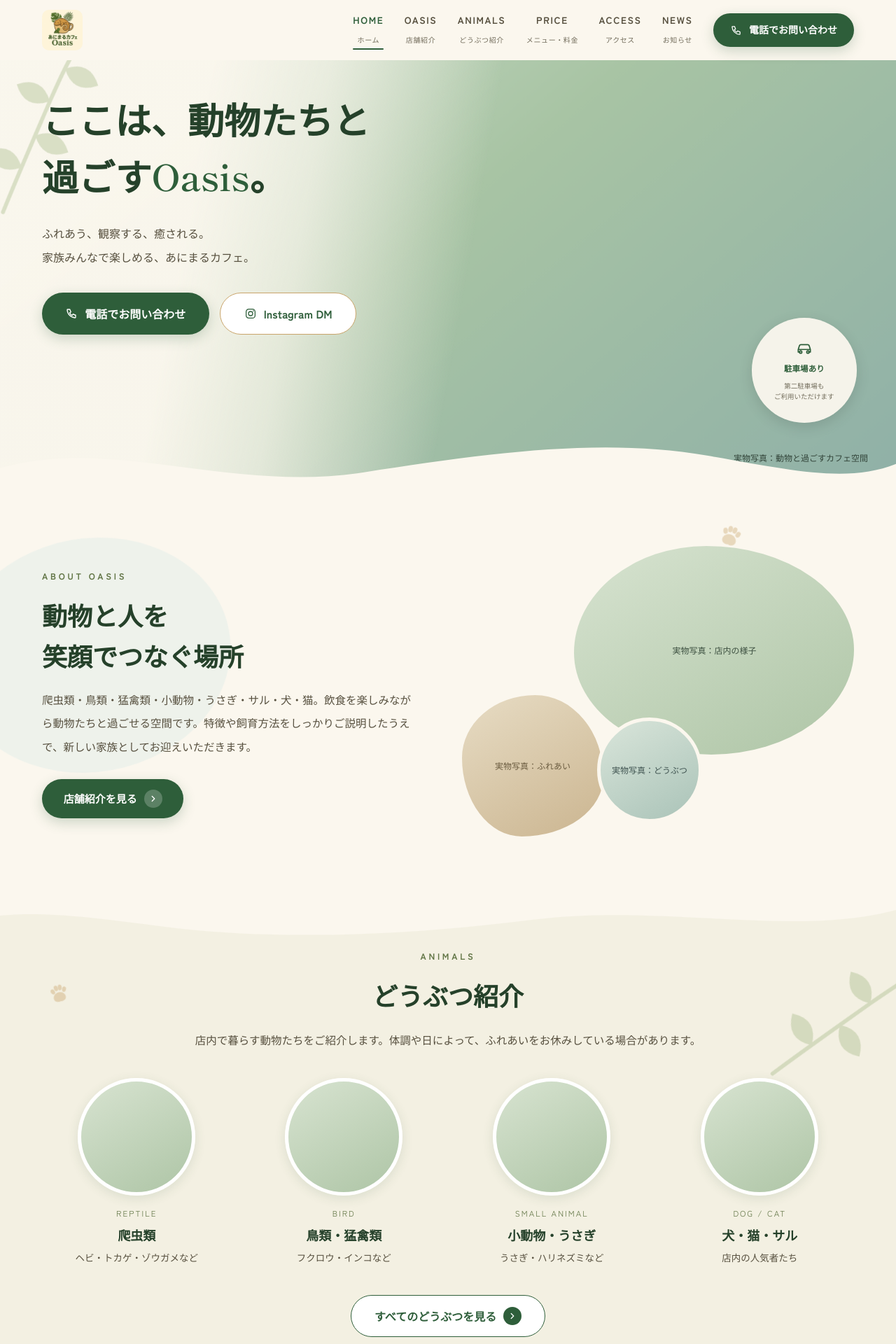
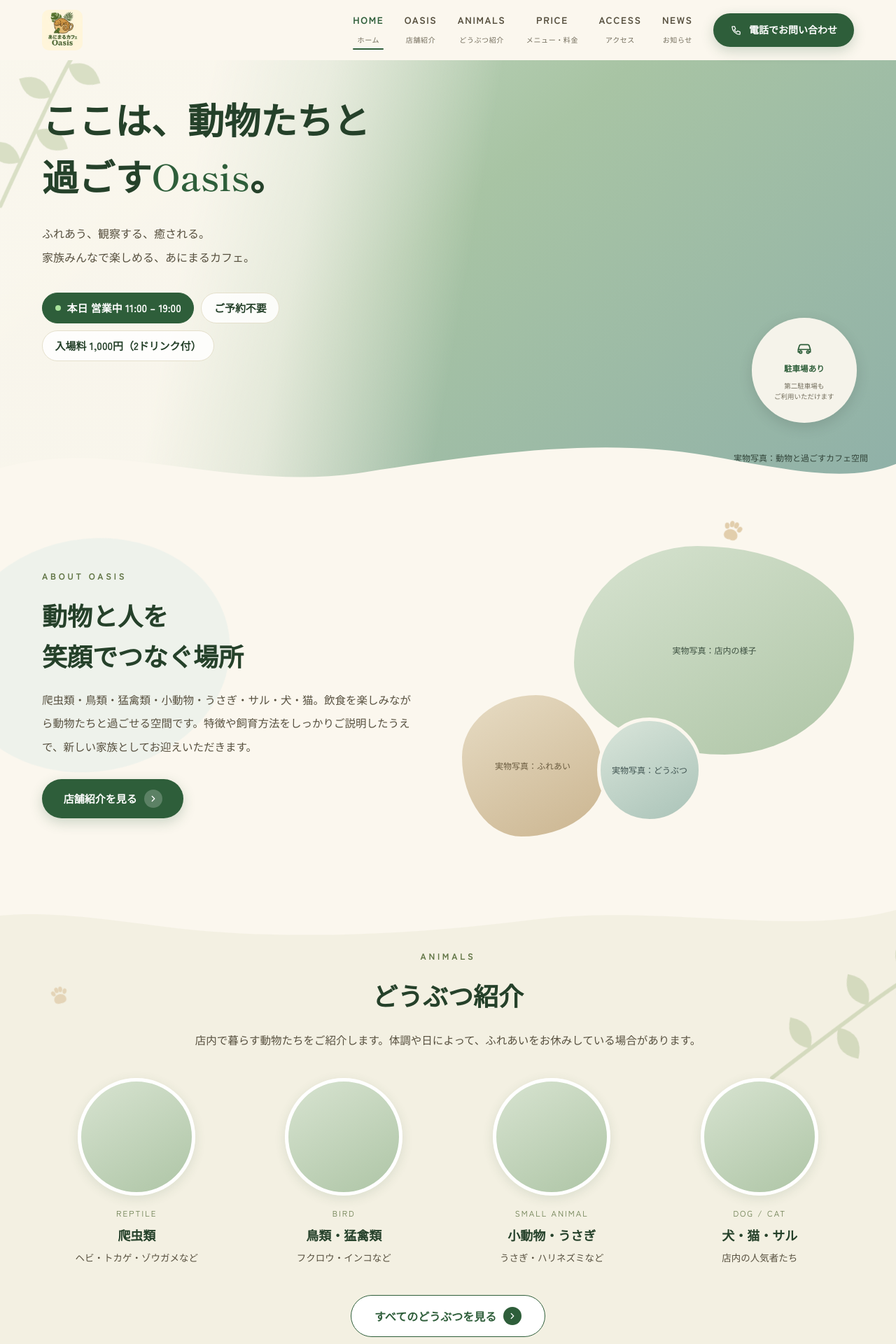
Before and after one commit to Riririsu/animal, a PHP site: page / in a window 1280 px wide. Shown: the top 1920 px of the page at 70% size. Run offline with PHP 8.4, Linux system fonts and the light colour scheme.

Commit message:
FVを営業情報に変更し、Lighthouse を全項目100にした
■ ファーストビューの変更（案B）
電話・Instagram ボタンを、来店前に知りたい情報に置き換えた。
実測すると、初期表示の時点で同じ導線が重複していたため。
  PC   : 電話 2個（ヘッダー ＋ FV）
  スマホ: 電話 2個・Instagram 2個（FV ＋ 画面下の固定バー）
ヘッダーと画面下バーは常に追従するので、FV のボタンは常に代替できていた。
また当店は予約を受け付けていないため、FV で電話を促す必然性が薄い。

置き換えた内容: 営業状況 / ご予約不要 / 入場料 1,000円（2ドリンク付）
既存の「駐車場あり」バッジと情報の性格が揃い、FV だけで来店判断ができる。

■ 営業状況の自動切り替え
曜日と時刻から 営業中／開店前／閉店後／定休日／臨時休業 を判定して表示。
固定文言のままだと火曜や夜間でも「営業中」と出てしまうため。
設定は js/main.js の HOURS 一箇所。臨時休業日も追加できる。
6パターン（開店前・営業中・閉店後・深夜・定休日・日曜）で検証済み。

■ Lighthouse 対応（性能 84 → 100）
- ロゴ 177KB → 7KB。1024px の画像を 58px で表示していた。
  ヘッダー/フッター用 160px、og:image 用 640px、Apple 用 180px を用意
- Webフォントを非同期読み込みに変更。従来は render-blocking で、
  Google 側が遅いとページ全体が待たされていた
- 常時アニメーションを表示が落ち着いてから開始（.is-settled）。
  描画が終わらないと判定され Speed Index が悪化していた
- ヒーロー背景のズームを 14s → 2.4s

結果（全9ページ・モバイル／PC とも）: 性能100 / ユーザー補助100 /
推奨事項100 / SEO100。
※ 計測環境では Google Fonts への接続がプロキシに遮断されるため
   推奨事項が 96 と出るが、フォント読み込みを外すと 100 になることを
   確認済み。公開環境では発生しない。

回帰確認: 9ページ × 9つの画面幅 = 81通り、動作13項目ともに問題なし。

Co-Authored-By: Claude Opus 5 <noreply@anthropic.com>
Claude-Session: https://claude.ai/code/session_01WHyNF8tKZuqbepMvufcazK

```diff
--- a/css/animations.css
+++ b/css/animations.css
@@ -107,14 +107,14 @@
    -------------------------------------------------------------------------- */
 .hero__title,
 .hero__lead,
-.hero__actions,
+.hero__facts,
 .hero__badge {
   opacity: 0;
   animation: riseIn .95s cubic-bezier(.22, .68, .3, 1) forwards;
 }
 .hero__title   { animation-delay: .15s; }
 .hero__lead    { animation-delay: .32s; }
-.hero__actions { animation-delay: .48s; }
+.hero__facts  { animation-delay: .48s; }
 .hero__badge   { animation: popIn .8s cubic-bezier(.22, .68, .3, 1) .68s forwards; }
 
 /* ヒーロー背景がゆっくり寄っていく（奥行きを出す） */
@@ -124,7 +124,7 @@
   inset: 0;
   background: inherit;
   transform: scale(1.06);
-  animation: heroZoom 14s ease-out forwards;
+  animation: heroZoom 2.4s ease-out forwards;
 }
 @keyframes heroZoom {
   from { transform: scale(1.1); }
@@ -312,12 +312,13 @@
 /* --------------------------------------------------------------------------
    8. 装飾モチーフの常時アニメーション
    -------------------------------------------------------------------------- */
-.deco--sprig {
-  animation: sway 9s ease-in-out infinite;
-  transform-origin: 60% 80%;
-}
-.deco--paw   { animation: pawFloat 6s ease-in-out infinite; }
-.deco--blob  { animation: blobDrift 16s ease-in-out infinite; }
+.deco--sprig { transform-origin: 60% 80%; }
+
+/* 常時動くものは、表示が落ち着いてから動かし始める（js/main.js が .is-settled を付与）。
+   最初から動かすと「描画が終わらない」と判定され、表示速度の評価が下がるため。 */
+.is-settled .deco--sprig { animation: sway 9s ease-in-out infinite; }
+.is-settled .deco--paw   { animation: pawFloat 6s ease-in-out infinite; }
+.is-settled .deco--blob  { animation: blobDrift 16s ease-in-out infinite; }
 
 /* 同じ動きが揃わないよう、ずらす */
 .deco:nth-of-type(2) { animation-delay: -2.4s; }
@@ -325,11 +326,11 @@
 .deco:nth-of-type(4) { animation-delay: -7.2s; }
 
 /* 有機的なかたちの写真はゆっくり形が変わる */
-.photo--organic   { animation: organicMorph 18s ease-in-out infinite; }
-.photo--organic-2 { animation: organicMorph 22s ease-in-out infinite reverse; }
-.photo--organic-3 { animation: organicMorph 20s ease-in-out infinite -6s; }
+.is-settled .photo--organic   { animation: organicMorph 18s ease-in-out infinite; }
+.is-settled .photo--organic-2 { animation: organicMorph 22s ease-in-out infinite reverse; }
+.is-settled .photo--organic-3 { animation: organicMorph 20s ease-in-out infinite -6s; }
 
-/* 営業中の表示に小さなランプ */
+/* 営業中の表示に小さなランプ。営業時間外（--closed）では消す */
 .hours-box__now::before {
   content: "";
   display: inline-block;
@@ -338,8 +339,10 @@
   border-radius: 50%;
   background: var(--c-green);
   vertical-align: middle;
-  animation: pulseDot 2.4s ease-out infinite;
 }
+.is-settled .hours-box__now::before { animation: pulseDot 2.4s ease-out infinite; }
+.hours-box__now.is-closed::before { display: none; }
+.is-settled .hero__fact--now::before { animation: pulseDot 2.4s ease-out infinite; }
 
 /* --------------------------------------------------------------------------
    9. ドロワー（スマホメニュー）
@@ -402,7 +405,7 @@ body.is-locked { overflow: hidden; }
   [data-reveal],
   .hero__title,
   .hero__lead,
-  .hero__actions,
+  .hero__facts,
   .hero__badge,
   .page-hero .breadcrumb,
   .page-hero .eyebrow,
--- a/css/style.css
+++ b/css/style.css
@@ -477,12 +477,48 @@ button {
   font-size: clamp(13.5px, 12.46px + 0.28vw, 16px);
   line-height: 2.1;
 }
-.hero__actions {
+/* 来店前に知りたい情報（営業状況・予約要否・入場料） */
+.hero__facts {
   display: flex;
   flex-wrap: wrap;
-  gap: clamp(10px, 0.66vw + 7.5px, 16px);
+  gap: clamp(8px, 0.66vw + 5.5px, 10px);
   margin-top: clamp(22px, 1.3vw + 17px, 34px);
+  list-style: none;
+  padding: 0;
 }
+.hero__fact {
+  display: flex;
+  align-items: center;
+  padding: clamp(8px, 0.22vw + 7px, 10px) clamp(14px, 0.44vw + 12px, 18px);
+  border-radius: var(--r-pill);
+  background: rgba(255, 255, 255, .82);
+  border: 1px solid var(--c-line);
+  font-size: var(--fs-btn);
+  font-weight: 700;
+  line-height: 1.5;
+  color: var(--c-green-deep);
+  white-space: nowrap;
+}
+/* 営業中 */
+.hero__fact--now {
+  background: var(--c-green);
+  border-color: var(--c-green);
+  color: #fff;
+}
+.hero__fact--now::before {
+  content: "";
+  width: 8px; height: 8px;
+  margin-right: 9px;
+  border-radius: 50%;
+  background: #A9E39B;
+}
+/* 定休日・営業時間外。落ち着いた見た目にして、ランプも消す */
+.hero__fact--closed {
+  background: rgba(255, 255, 255, .82);
+  border-color: var(--c-line);
+  color: var(--c-text);
+}
+.hero__fact--closed::before { display: none; }
 
 .hero__badge {
   position: absolute;
--- a/index.html
+++ b/index.html
@@ -6,7 +6,8 @@
 <title>あにまるカフェ Oasis｜鹿児島県霧島市国分のふれあい動物カフェ</title>
 <meta name="description" content="爬虫類・鳥類・猛禽類・小動物・うさぎ・サル・犬・猫。飲食を楽しみながら動物たちと過ごせる、鹿児島県霧島市国分のあにまるカフェ Oasis。11:00–19:00／火曜定休／駐車場あり。">
 <meta name="theme-color" content="#2E5E3A">
-<link rel="icon" href="images/logo.jpg">
+<link rel="icon" href="images/logo-160.jpg">
+<link rel="apple-touch-icon" href="images/apple-touch-icon.png">
 
 <link rel="canonical" href="https://riririsu.github.io/animal/">
 
@@ -18,15 +19,21 @@
 <meta property="og:title" content="あにまるカフェ Oasis｜鹿児島県霧島市国分のふれあい動物カフェ">
 <meta property="og:description" content="爬虫類・鳥類・猛禽類・小動物・うさぎ・サル・犬・猫。飲食を楽しみながら動物たちと過ごせる、鹿児島県霧島市国分のあにまるカフェ Oasis。11:00–19:00／火曜定休／駐車場あり。">
 <meta property="og:url" content="https://riririsu.github.io/animal/">
-<meta property="og:image" content="https://riririsu.github.io/animal/images/logo.jpg">
+<meta property="og:image" content="https://riririsu.github.io/animal/images/logo-og.jpg">
 <meta property="og:locale" content="ja_JP">
 <meta name="twitter:card" content="summary_large_image">
 
+<link rel="stylesheet" href="css/style.css">
+<link rel="stylesheet" href="css/animations.css">
+
+<!-- Webフォントは表示をブロックしないように読み込む。
+     先に端末のフォントで表示し、読み込めた時点で差し替わります。
+     こうしないと、Google のサーバーが遅いときにページ全体が真っ白のまま待たされます。 -->
 <link rel="preconnect" href="https://fonts.googleapis.com">
 <link rel="preconnect" href="https://fonts.gstatic.com" crossorigin>
-<link href="https://fonts.googleapis.com/css2?family=Shippori+Mincho:wght@600;700&family=Zen+Kaku+Gothic+New:wght@400;700&display=swap" rel="stylesheet">
-<link rel="stylesheet" href="css/style.css">
-<link rel="stylesheet" href="css/animations.css">
+<link rel="preload" as="style" href="https://fonts.googleapis.com/css2?family=Shippori+Mincho:wght@600;700&family=Zen+Kaku+Gothic+New:wght@400;700&display=swap">
+<link rel="stylesheet" href="https://fonts.googleapis.com/css2?family=Shippori+Mincho:wght@600;700&family=Zen+Kaku+Gothic+New:wght@400;700&display=swap" media="print" onload="this.media='all'">
+<noscript><link rel="stylesheet" href="https://fonts.googleapis.com/css2?family=Shippori+Mincho:wght@600;700&family=Zen+Kaku+Gothic+New:wght@400;700&display=swap"></noscript>
 <!-- 検索結果に店舗情報（営業時間・地図・電話）を出すための構造化データ。
      ※ 電話番号・住所・緯度経度・Instagram の URL を実際の値に書き換えてください。
         値が仮のままだと、検索エンジンに誤った情報が伝わります。 -->
@@ -36,7 +43,7 @@
   "@type": "CafeOrPetStore",
   "name": "あにまるカフェ Oasis",
   "description": "爬虫類・鳥類・猛禽類・小動物・うさぎ・サル・犬・猫。飲食を楽しみながら動物たちと過ごせるふれあい動物カフェ。",
-  "image": "https://riririsu.github.io/animal/images/logo.jpg",
+  "image": "https://riririsu.github.io/animal/images/logo-og.jpg",
   "url": "https://riririsu.github.io/animal/",
   "telephone": "+81-000-000-0000",
   "address": {
@@ -101,7 +108,7 @@
 <!-- ========== ヘッダー ========== -->
 <header class="site-header">
   <div class="site-header__inner">
-    <a class="logo" href="index.html"><img src="images/logo.jpg" alt="あにまるカフェ Oasis" width="1024" height="1024"></a>
+    <a class="logo" href="index.html"><img src="images/logo-160.jpg" alt="あにまるカフェ Oasis" width="160" height="160" fetchpriority="high"></a>
 
     <nav class="gnav" aria-label="メインメニュー">
       <a class="gnav__link" href="index.html" aria-current="page">HOME<span class="gnav__ja">ホーム</span></a>
@@ -163,14 +170,12 @@
     <div class="hero__inner">
       <h1 class="hero__title">ここは、動物たちと<br>過ごす<span class="hero__accent">Oasis</span>。</h1>
       <p class="hero__lead">ふれあう、観察する、癒される。<br>家族みんなで楽しめる、あにまるカフェ。</p>
-      <div class="hero__actions">
-        <a class="btn btn--primary btn--lg" href="tel:0000000000">
-          <svg width="18" height="18" aria-hidden="true"><use href="#ic-phone"/></svg><span>電話<span class="hide-sp">でお問い合わせ</span></span>
-        </a>
-        <a class="btn btn--outline btn--lg" href="#instagram">
-          <svg width="18" height="18" aria-hidden="true"><use href="#ic-instagram"/></svg><span>Instagram<span class="hide-sp"> DM</span></span>
-        </a>
-      </div>
+      <!-- 来店前に知りたい情報。営業状況は js/main.js が曜日と時刻から自動で書き換えます -->
+      <ul class="hero__facts">
+        <li class="hero__fact hero__fact--now" data-open-status>本日 営業中 11:00 – 19:00</li>
+        <li class="hero__fact">ご予約不要</li>
+        <li class="hero__fact">入場料 1,000円（2ドリンク付）</li>
+      </ul>
     </div>
 
     <div class="hero__badge">
@@ -248,7 +253,7 @@
         <h2 class="section-title">来店の流れ</h2>
         <p class="lead">予約は承っておりません。営業時間内に直接お越しください。スタッフがふれあいのルールをご案内します。</p>
         <div class="hours-box">
-          <p class="hours-box__now">本日　営業中 11:00 – 19:00</p>
+          <p class="hours-box__now" data-open-status>本日　営業中 11:00 – 19:00</p>
           <p class="note" style="margin-top:8px">定休日 火曜／入場料 1,000円（2ドリンク付）</p>
         </div>
       </div>
@@ -367,7 +372,7 @@
 
   <div class="site-footer__inner">
     <div>
-      <img class="site-footer__logo" src="images/logo.jpg" alt="あにまるカフェ Oasis" width="1024" height="1024" loading="lazy">
+      <img class="site-footer__logo" src="images/logo-160.jpg" alt="あにまるカフェ Oasis" width="160" height="160" loading="lazy" decoding="async">
       <p class="site-footer__addr">鹿児島県霧島市国分—————<br>TEL 000-000-0000<br>11:00 – 19:00／火曜定休</p>
     </div>
     <nav class="footer-links" aria-label="フッターメニュー1">
--- a/js/main.js
+++ b/js/main.js
@@ -181,6 +181,80 @@
   }
 
   /* ------------------------------------------------------------------------
+     5. 営業状況の自動表示
+     曜日と時刻から「営業中／定休日／営業時間外」を判定して書き換えます。
+     data-open-status を付けた要素がすべて対象です。
+
+     ▼ 営業時間を変えるとき・臨時休業を入れるときは、この設定だけ直してください。
+     ------------------------------------------------------------------------ */
+  var HOURS = {
+    open: '11:00',          // 開店時刻
+    close: '19:00',         // 閉店時刻
+    closedDays: [2],        // 定休日（0=日 1=月 2=火 3=水 4=木 5=金 6=土）
+    closedDayLabel: '火曜',
+    // 臨時休業日。'2026-08-20' の形式で追加してください（複数可）
+    holidays: []
+  };
+
+  function setupOpenStatus() {
+    var targets = document.querySelectorAll('[data-open-status]');
+    if (!targets.length) return;
+
+    function toMinutes(hhmm) {
+      var p = hhmm.split(':');
+      return parseInt(p[0], 10) * 60 + parseInt(p[1], 10);
+    }
+
+    function currentStatus() {
+      var now = new Date();
+      var ymd = now.getFullYear() + '-' +
+                String(now.getMonth() + 1).padStart(2, '0') + '-' +
+                String(now.getDate()).padStart(2, '0');
+
+      if (HOURS.holidays.indexOf(ymd) !== -1) {
+        return { open: false, text: '本日 臨時休業' };
+      }
+      if (HOURS.closedDays.indexOf(now.getDay()) !== -1) {
+        return { open: false, text: '本日 定休日（' + HOURS.closedDayLabel + '）' };
+      }
+
+      var mins = now.getHours() * 60 + now.getMinutes();
+      if (mins < toMinutes(HOURS.open)) {
+        return { open: false, text: '本日 ' + HOURS.open + ' 開店' };
+      }
+      if (mins >= toMinutes(HOURS.close)) {
+        return { open: false, text: '本日の営業は終了しました' };
+      }
+      return { open: true, text: '本日 営業中 ' + HOURS.open + ' – ' + HOURS.close };
+    }
+
+    var s = currentStatus();
+    targets.forEach(function (el) {
+      el.textContent = s.text;
+      // ヒーローのピル表示
+      el.classList.toggle('hero__fact--closed', el.classList.contains('hero__fact') && !s.open);
+      // 来店の流れセクションの表示
+      el.classList.toggle('is-closed', !s.open);
+    });
+  }
+
+  /* ------------------------------------------------------------------------
+     6. 常時アニメーションは、表示が落ち着いてから動かす
+     葉のゆれなどを最初から動かすと、画面が描画され終わるのが遅いと
+     判定され、表示速度の評価が下がります。見た目は変わりません。
+     ------------------------------------------------------------------------ */
+  function startAmbientMotion() {
+    if (reduceMotion) return;
+    var go = function () {
+      window.setTimeout(function () {
+        document.documentElement.classList.add('is-settled');
+      }, 300);
+    };
+    if (document.readyState === 'complete') { go(); }
+    else { window.addEventListener('load', go, { once: true }); }
+  }
+
+  /* ------------------------------------------------------------------------
      起動
      ------------------------------------------------------------------------ */
   function init() {
@@ -188,6 +262,8 @@
     setupHeader();
     setupDrawer();
     setupFilters();
+    setupOpenStatus();
+    startAmbientMotion();
   }
 
   if (document.readyState === 'loading') {
```
Also changed, not shown: about.html (+14 -7 lines), access.html (+14 -7 lines), animal.html (+14 -7 lines), animals.html (+14 -7 lines), menu.html (+14 -7 lines), news.html (+14 -7 lines), rules.html (+14 -7 lines), sales.html (+14 -7 lines), README.md, images/apple-touch-icon.png (added), images/logo-160.jpg (added), images/logo-160.webp (added), images/logo-og.jpg (added).
